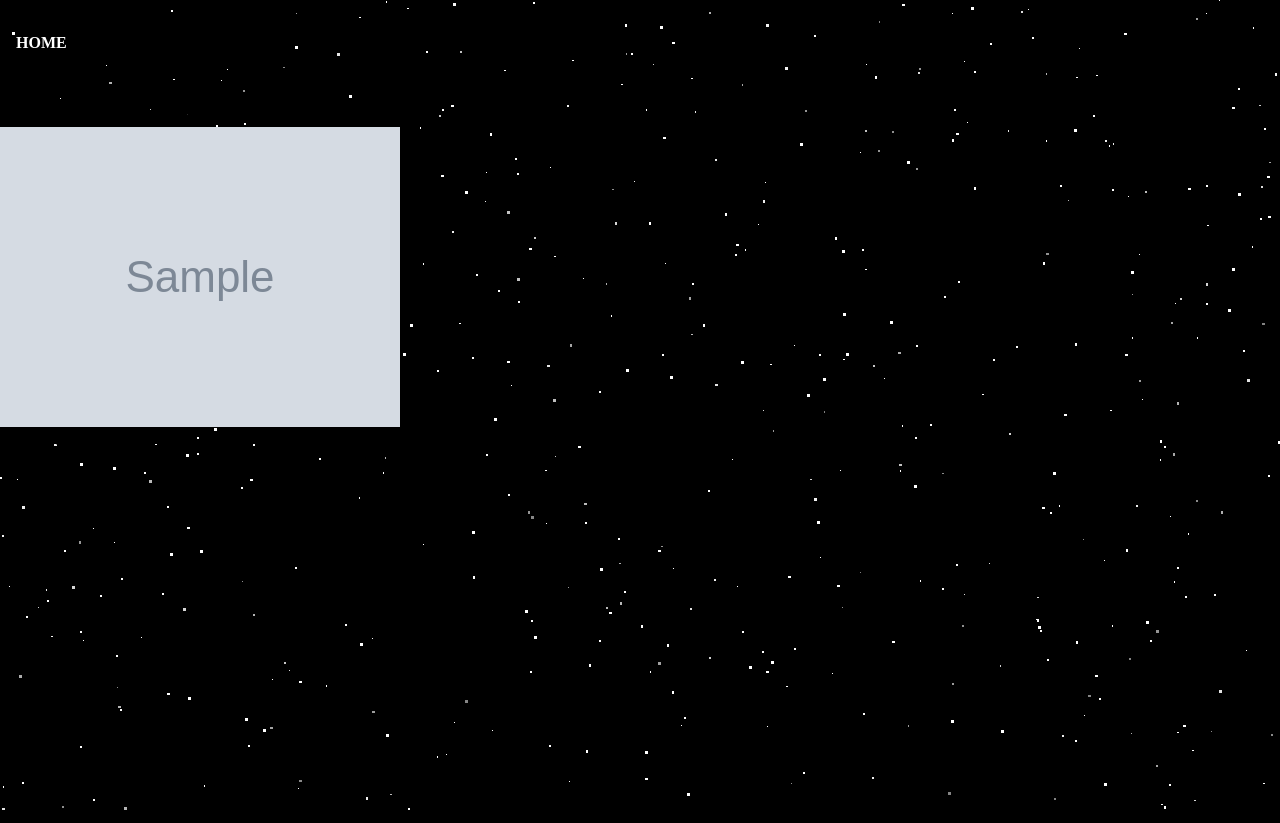
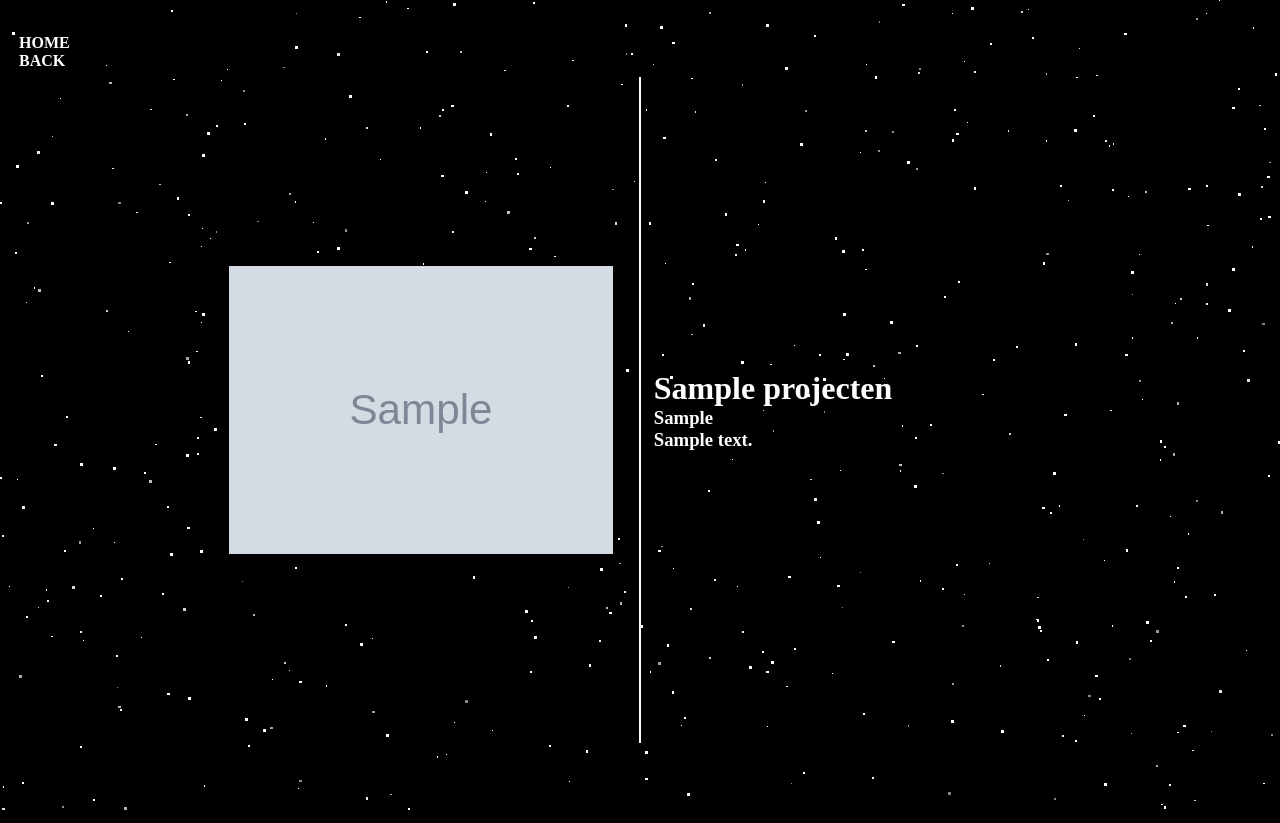
Before and after one commit to wiljanverhoeven/Portfolio, a PHP site: page /views/project.php?idportfolios=1 in a window 1280 px wide. Run offline with PHP 8.4, Linux system fonts and the light colour scheme; tables that the repository leaves empty or names only in its code hold one stand-in row (values such as "Sample post"); grey boxes marked "Sample" are stand-in pictures.

Commit message:
project pages work properlly and resposive

```diff
--- a/css/common.css
+++ b/css/common.css
@@ -17,10 +17,19 @@ header {
     color: white;
 }
 
-.home {
+.nav {
     text-decoration: none;
     color: white;
+    margin: 3px;
 }
+
+.nav:hover {
+    background-color: white;
+    border: solid 1px white;
+    border-radius: 5px;
+    color: black;
+}
+
 
 
 main{
--- /dev/null
+++ b/css/project.css
@@ -0,0 +1,23 @@
+.project-details {
+    display: flex;
+    flex-direction: row;
+    align-items: center;
+    justify-content: center;
+    color: white;
+    height: 100%;
+}
+
+.pd2 {
+    height: 100%;
+    width: 30%;
+    display: flex;
+    flex-direction: column;
+    justify-content: center;
+    border-left: 2px white solid;
+    padding: 1%;
+}
+
+.project-details img {
+    width: 30%;
+    margin-right: 2%;
+}
--- a/views/contact.php
+++ b/views/contact.php
@@ -8,7 +8,7 @@
     <body>
 
         <header >
-           <a class="home" href="../">HOME</a>
+           <a class="nav" href="../">HOME</a>
 
         </header>
         <script type="text/javascript" src="../js/stars.js"></script>
--- a/views/overmij.php
+++ b/views/overmij.php
@@ -8,7 +8,7 @@
     <body>
 
         <header >
-           <a class="home" href="../">HOME</a>
+           <a class="nav" href="../">HOME</a>
 
 
         </header>
--- a/views/portfolio.php
+++ b/views/portfolio.php
@@ -7,7 +7,7 @@
     <body>
 
         <header >
-           <a class="home" href="../">HOME</a>
+           <a class="nav" href="../">HOME</a>
         </header>
         <script type="text/javascript" src="../js/stars.js"></script>
         <main>
@@ -49,8 +49,7 @@
                     <div class="project">
                         <a href="project.php?idportfolios=<?php echo $project['idportfolios']; ?>" class="project-link">
                         <img class="projectimg" src="<?php echo "../images/", $project['imagesrc']; ?>" alt="project">
-                        <h3><?php echo htmlspecialchars($project["projectname"]); ?></h3>
-                        <p><?php echo htmlspecialchars($project["desc"]); ?></p>
+                        <h1><?php echo htmlspecialchars($project["projectname"]); ?></h1>
                         </a>
                     </div>
 
--- a/views/project.php
+++ b/views/project.php
@@ -9,7 +9,9 @@
     <body>
 
         <header >
-        <a class="home" href="../">HOME</a>
+        <a class="nav" href="../">HOME</a>
+        <br>
+        <a class="nav" href="portfolio.php">BACK</a>
         </header>
         <script type="text/javascript" src="../js/stars.js"></script>
         <main>
@@ -26,10 +28,12 @@
                 if ($project) {
                 ?>
                     <div class="project-details">
-                        <h1><?php echo htmlspecialchars($project['projectname']); ?></h1>
-                        <img src="<?php echo "../images/", $project['imagesrc']; ?>" alt="project">
-                        <p><?php echo htmlspecialchars($project['desc']); ?></p>
-
+                        <img  src="<?php echo "../images/", $project['imagesrc']; ?>" alt="project">
+                        <div class="pd2">
+                            <h1><?php echo htmlspecialchars($project['projectname']); ?></h1>
+                            <h3><?php echo htmlspecialchars($project['datum']); ?></h3>
+                            <h3><?php echo htmlspecialchars($project['desc']); ?></h3>
+                        </div>
                     </div>
                 <?php
                 } else {
```
Also changed, not shown: css/project.php (deleted).
